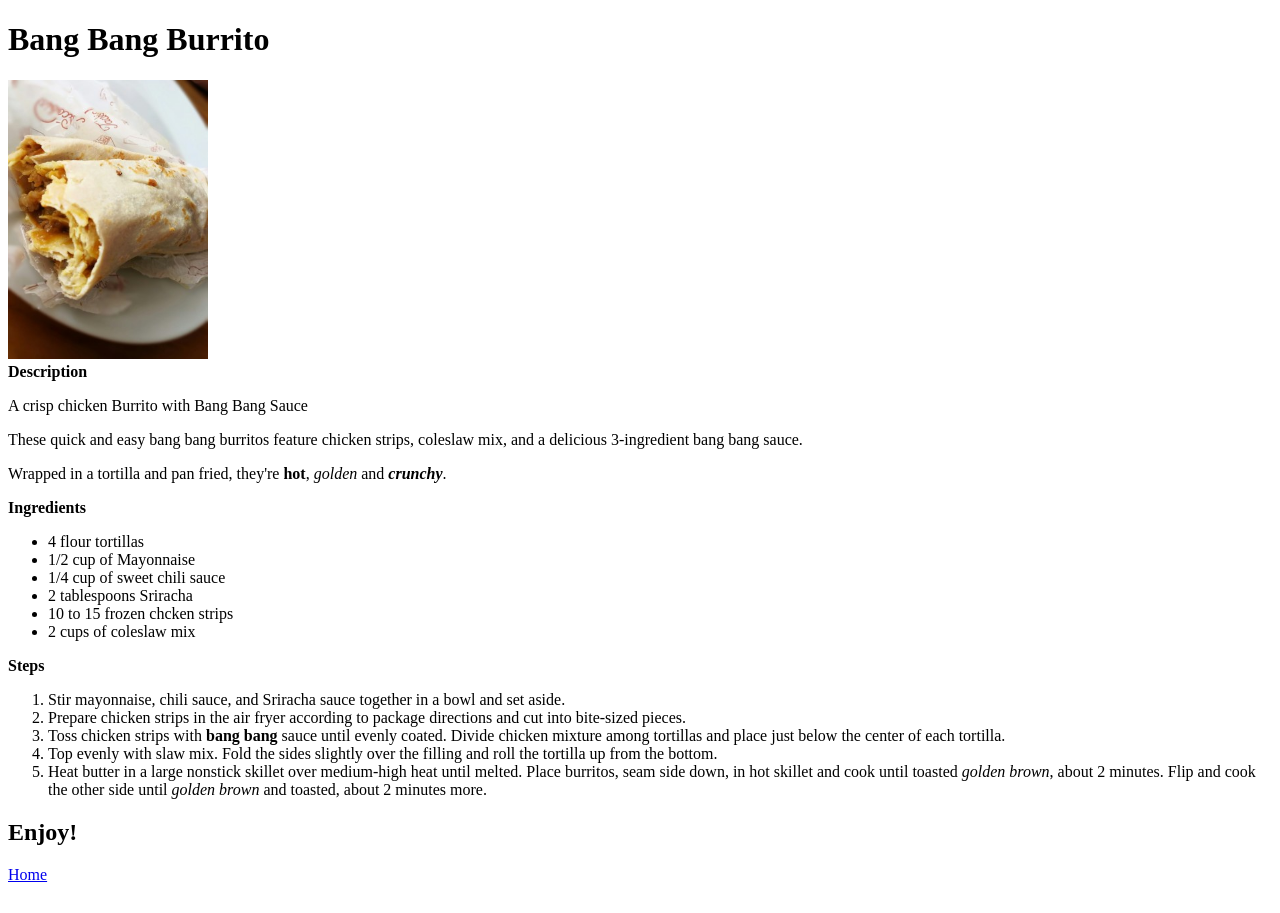
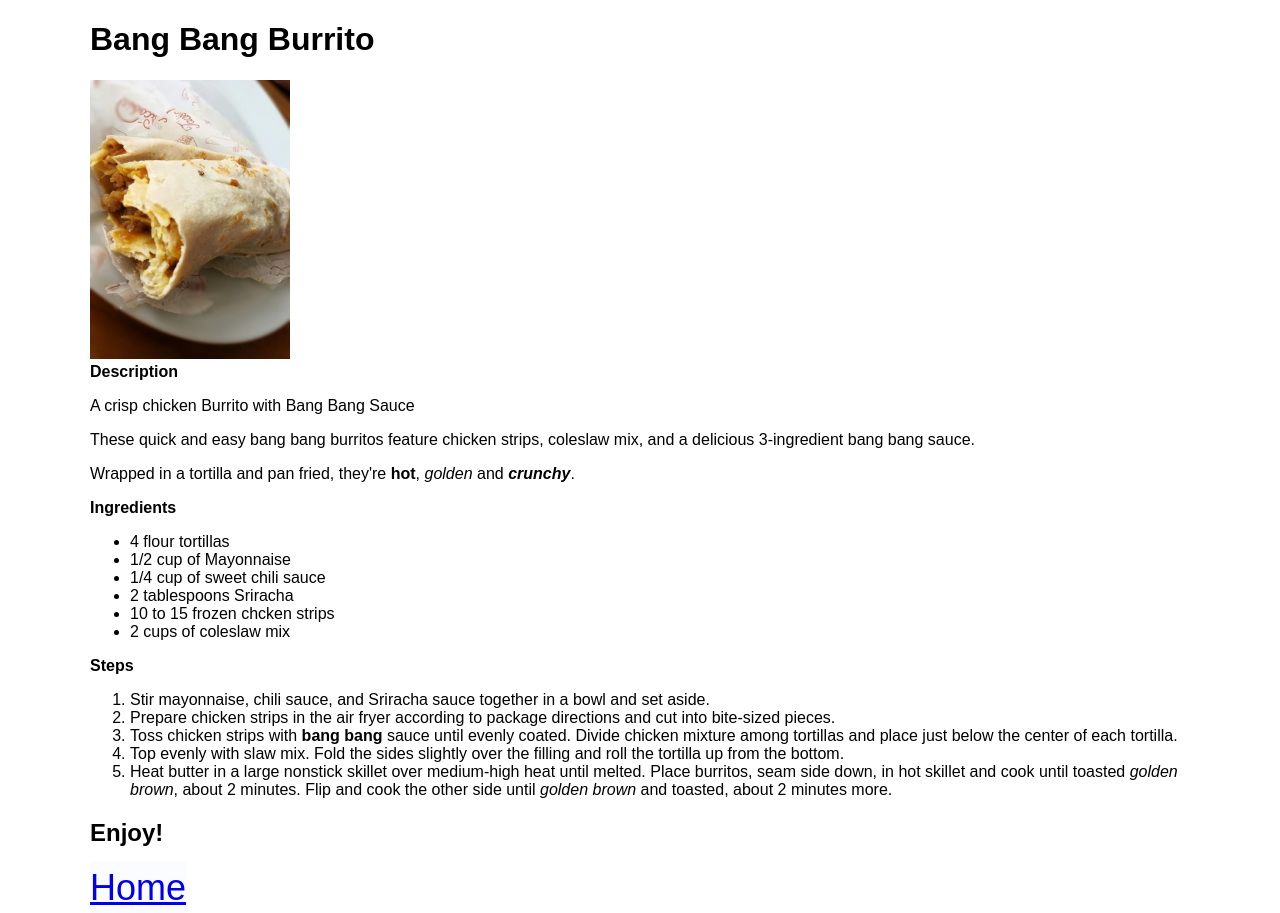
Before and after one commit to Lemming-CS/odin_recipes, a plain HTML site: page static/recipes/bang_burrito.html in a window 1280 px wide. Before the commit the page ends 892 px from the top, so only its background shows below. Drawn offline with Linux system fonts and the light colour scheme.

Commit message:
Move HTML into static/ and add initial CSS styling
- Created static/css folder with home.css and recipes.css
- Moved recipe HTML pages into static/recipes
- Added hover styling for interactive UI
- Updated index.html to use static structure

```diff
--- /dev/null
+++ b/static/css/home.css
@@ -0,0 +1,18 @@
+*, *::before, *::after {
+    box-sizing: border-box;
+    font-family: sans-serif;
+}
+
+.main_container {
+    width: 900px;
+    height: auto;
+    margin: 0 auto;
+}
+
+.recipelink {
+    background-color: rgba(65, 105, 225, 0.021);
+}
+
+.recipelink:hover {
+    background-color: aqua;
+}
--- /dev/null
+++ b/static/css/recipes.css
@@ -0,0 +1,21 @@
+* {
+    box-sizing: border-box;
+    font-family: sans-serif;
+}
+
+body {
+    width: 1100px;
+    height: auto;
+    margin: 0 auto;
+}
+
+.homelink {
+    margin: 20px 0px;
+    padding: 5px 0px;
+    background-color: rgba(65, 105, 225, 0.021);
+    font-size: 36px;
+}
+
+.homelink:hover {
+    background-color: aqua;
+}
--- a/recipes/bang_burrito.html
+++ b/static/recipes/bang_burrito.html
@@ -4,11 +4,12 @@
     <meta charset="UTF-8">
     <meta name="viewport" content="width=device-width, initial-scale=1.0">
     <title>Bang Bang Burrito</title>
+    <link rel="stylesheet" href="../css/recipes.css">
 </head>
-<body>
+<body class="main_container">
     <h1>Bang Bang Burrito</h1>
     <div></div>
-    <img src="../Images/Bang_Bang_Burrito.jpg" alt="Bang Bang Burrito" width="200" height="279">
+    <img src="../../Images/Bang_Bang_Burrito.jpg" alt="Bang Bang Burrito" width="200" height="279">
     <div><strong>Description</strong></div>
     <p>A crisp chicken Burrito with Bang Bang Sauce</p> <p>These quick and easy bang bang burritos feature chicken strips, coleslaw mix, and a delicious 3-ingredient bang bang sauce.</p> <p>Wrapped in a tortilla and pan fried, they're <strong>hot</strong>, <i>golden</i> and <strong><i>crunchy</i></strong>.</p>
 
@@ -30,6 +31,6 @@
         <li>Heat butter in a large nonstick skillet over medium-high heat until melted. Place burritos, seam side down, in hot skillet and cook until toasted <i>golden brown</i>, about 2 minutes. Flip and cook the other side until <i>golden brown</i> and toasted, about 2 minutes more.</li>
     </ol>
     <h2>Enjoy!</h2>
-    <a href="../index.html">Home</a>
+    <a class="homelink" href="../index.html">Home</a>
 </body>
 </html>
```
Also changed, not shown: index.html (deleted, +0 -16 lines), static/index.html (added, +21 -0 lines), static/recipes/mushroom_rice.html (renamed from recipes/mushroom_rice.html, +3 -2 lines), static/recipes/pumpkin_spice_coffee_cake.html (renamed from recipes/pumpkin_spice_coffee_cake.html, +3 -2 lines).
